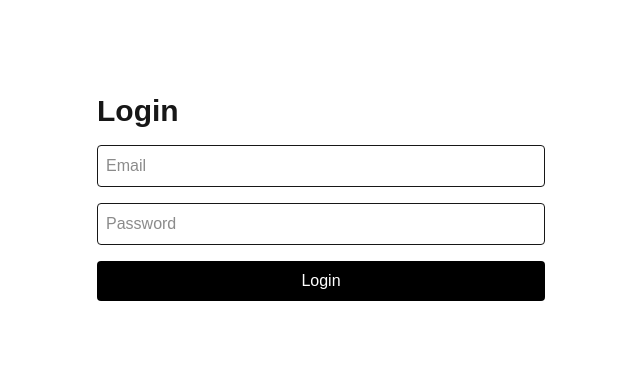
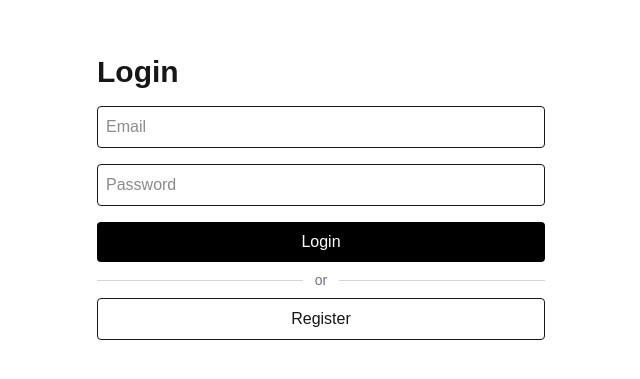
Before and after one commit to haryokuncoro/personal-finance-dashboard, a Next.js app: page /login in a window 1280 px wide. Shown: the part 203-582 px from the top of the page, without its empty margins (319-959 px from the left). Built offline with nearby package versions, Linux system fonts and the light colour scheme.

Commit message:
update login and register page

```diff
--- a/src/app/login/page.tsx
+++ b/src/app/login/page.tsx
@@ -7,7 +7,7 @@ import { loginSchema, LoginRequest } from "@/types/auth";
 import { signIn } from "next-auth/react";
 import { useRouter } from "next/navigation";
 import { NotificationState } from "@/types/notification.state";
-
+import Link from "next/link";
 
 export default function LoginPage() {
     const router = useRouter();
@@ -50,11 +50,10 @@ export default function LoginPage() {
                 {/* Notification Banner */}
                 {notification && (
                     <div
-                        className={`flex items-start justify-between rounded-lg border px-4 py-3 text-sm ${
-                            notification.type === "success"
-                                ? "border-green-200 bg-green-50 text-green-800"
-                                : "border-red-200 bg-red-50 text-red-800"
-                        }`}
+                        className={`flex items-start justify-between rounded-lg border px-4 py-3 text-sm ${notification.type === "success"
+                            ? "border-green-200 bg-green-50 text-green-800"
+                            : "border-red-200 bg-red-50 text-red-800"
+                            }`}
                     >
                         <span>{notification.message}</span>
                         <button
@@ -86,9 +85,25 @@ export default function LoginPage() {
                     <p className="text-red-500">{errors.password.message}</p>
                 )}
 
-                <button className="w-full rounded bg-black p-2 text-white">
-                    Login
-                </button>
+                <div className="space-y-2">
+                    <button
+                        type="submit"
+                        className="w-full rounded bg-black p-2 text-white"
+                    >
+                        Login
+                    </button>
+                    <div className="flex items-center">
+                        <hr className="flex-1 border-gray-300" />
+                        <span className="px-3 text-sm text-gray-500">or</span>
+                        <hr className="flex-1 border-gray-300" />
+                    </div>
+                    <Link
+                        href="/register"
+                        className="block w-full rounded border p-2 text-center"
+                    >
+                        Register
+                    </Link>
+                </div>
             </form>
         </main>
     );
--- a/src/app/register/page.tsx
+++ b/src/app/register/page.tsx
@@ -3,7 +3,7 @@
 import { useState } from "react";
 import { useForm } from "react-hook-form";
 import { zodResolver } from "@hookform/resolvers/zod";
-
+import Link from "next/link";
 import {
     RegisterRequest,
     registerSchema,
@@ -53,8 +53,7 @@ export default function RegisterPage() {
                 </h1>
                 {notification && (
                     <div
-                        className={`flex items-start justify-between rounded-lg border px-4 py-3 text-sm ${
-                            notification.type === "success"
+                        className={`flex items-start justify-between rounded-lg border px-4 py-3 text-sm ${notification.type === "success"
                             ? "border-green-200 bg-green-50 text-green-800"
                             : "border-red-200 bg-red-50 text-red-800"
                             }`}
@@ -115,12 +114,25 @@ export default function RegisterPage() {
                         }
                     </p>
                 )}
-
+                <div className="space-y-2">
                     <button
                         className="w-full rounded bg-black p-2 text-white"
                     >
                         Register
                     </button>
+                    <div className="flex items-center">
+                        <hr className="flex-1 border-gray-300" />
+                        <span className="px-3 text-sm text-gray-500">or</span>
+                        <hr className="flex-1 border-gray-300" />
+                    </div>
+                    <Link
+                        href="/login"
+                        className="block w-full rounded border p-2 text-center"
+                    >
+                        Login
+                    </Link>
+                </div>
+
             </form>
         </main>
     );
```
Lines whose indentation alone changed are shown as unchanged.
